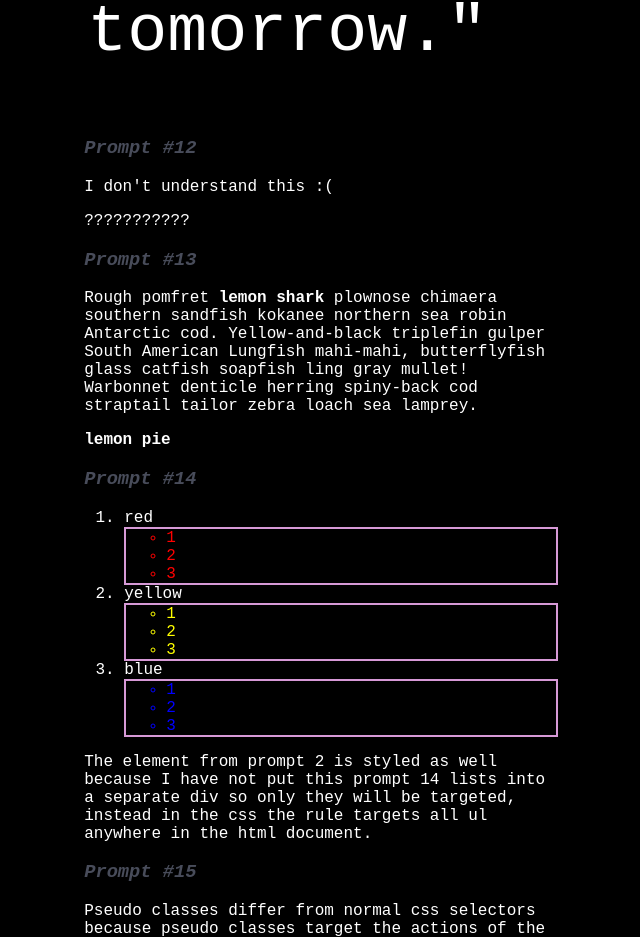
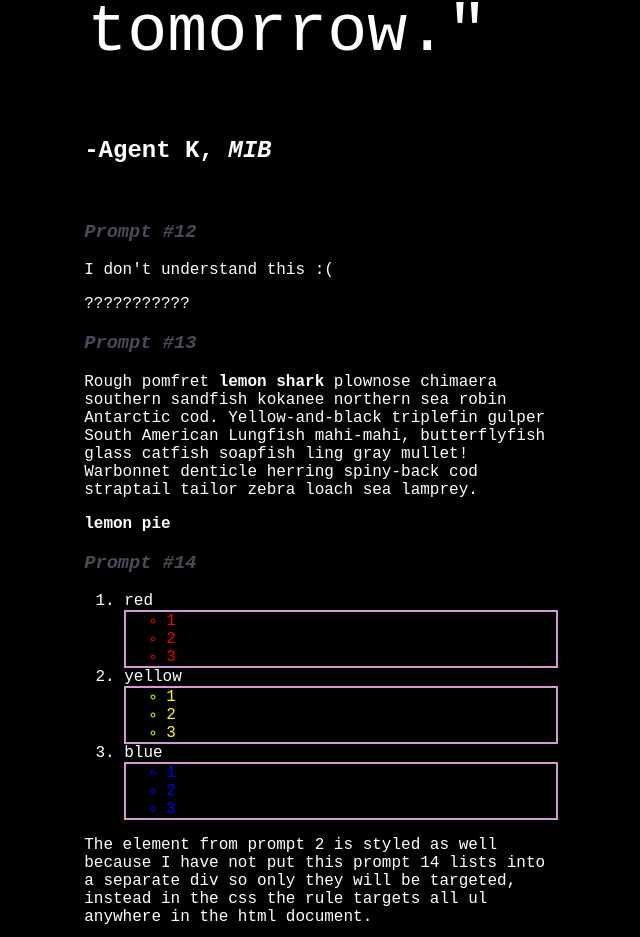
Before and after one commit to airair21/week-2, a plain HTML site: page index.html in a window 1280 px wide. Shown: the part 2977-3914 px from the top of the page, without its empty margins (319-959 px from the left). Drawn offline with Linux system fonts and the light colour scheme; a web font is replaced by a local one.

Commit message:
now done

```diff
--- a/index.html
+++ b/index.html
@@ -145,6 +145,7 @@
           <!--Your code goes here...-->
           <p>
             <blockquote>"1500 years ago, everybody knew the Earth was the center of the Universe. Five hundred years ago, everybody knew the earth was flat. And fifteen minutes ago, you knew that people were alone on this planet. Imagine what you'll know tomorrow."</blockquote>
+            <h2>-Agent K, <em>MIB</em> </h2> <br>
           </p>
         </div>
     </section>
```
